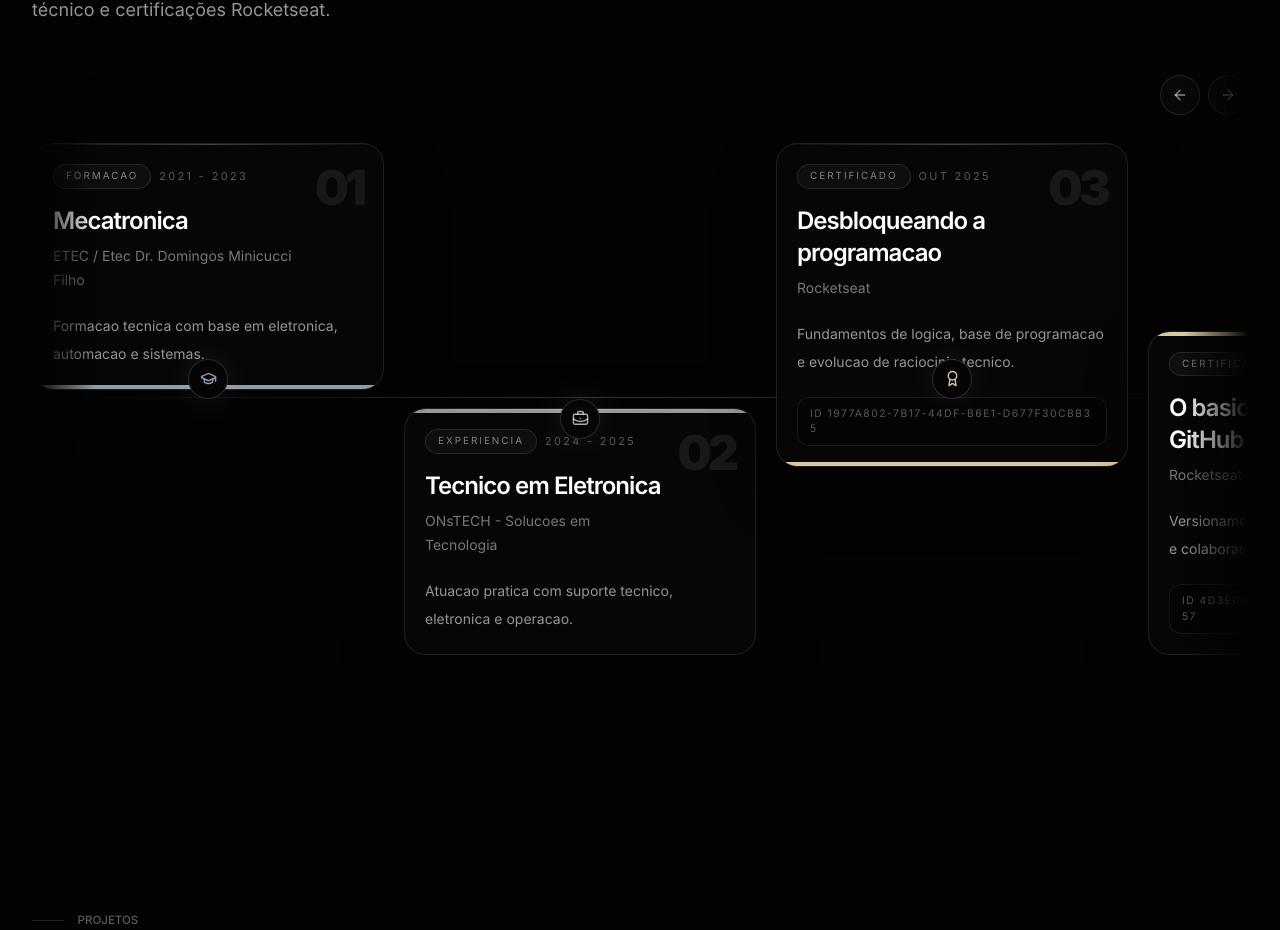
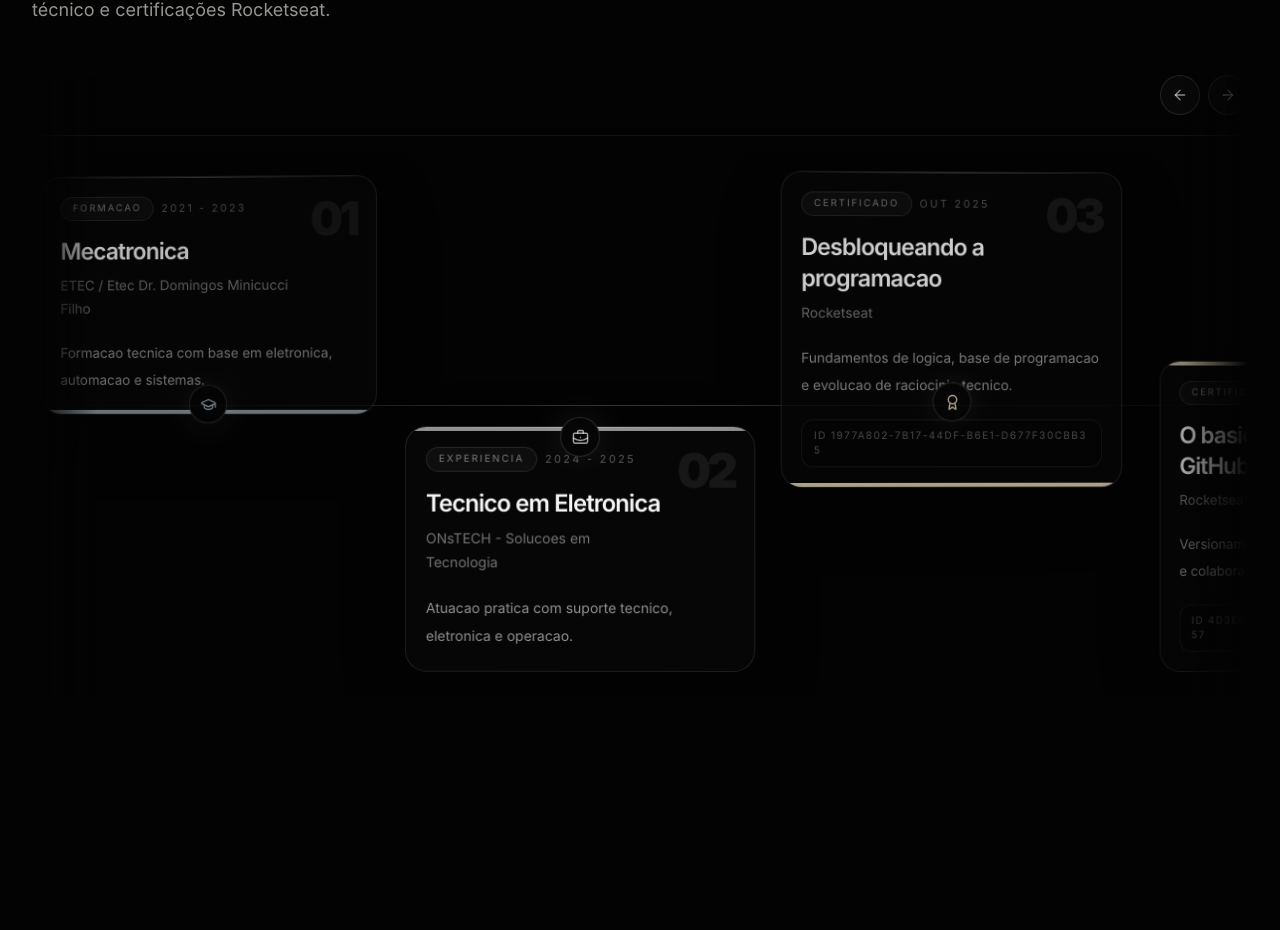
Before and after one commit to Ruthraas/portfolio, a Next.js app: page / in a window 1280 px wide. Shown: the part 2016-2946 px from the top of the page. Built offline with nearby package versions, Linux system fonts and the light colour scheme.

Commit message:
Add smooth timeline scroll effects

```diff
--- a/components/sections/timeline/timeline-card.tsx
+++ b/components/sections/timeline/timeline-card.tsx
@@ -18,8 +18,9 @@ export function TimelineCard({ index, item, locale, position }: TimelineCardProp
 
   return (
     <article
+      data-timeline-card
       className={cn(
-        "relative flex h-[32rem] w-[19.5rem] shrink-0 snap-center flex-col sm:w-[22rem]",
+        "relative flex h-[32rem] w-[19.5rem] shrink-0 snap-center flex-col transition-[filter,opacity,transform] duration-300 [--timeline-drift:0] [--timeline-focus:0] [filter:saturate(calc(0.78+var(--timeline-focus)*0.22))] [opacity:calc(0.64+var(--timeline-focus)*0.36)] [transform:translateY(calc((1-var(--timeline-focus))*10px))_rotateY(calc(var(--timeline-drift)*-5deg))_scale(calc(0.955+var(--timeline-focus)*0.045))] sm:w-[22rem]",
         isTop ? "justify-start" : "justify-end"
       )}
     >
@@ -44,7 +45,7 @@ export function TimelineCard({ index, item, locale, position }: TimelineCardProp
         )}
       />
 
-      <div className="group relative overflow-hidden rounded-[1.35rem] border border-white/10 bg-[#070707]/92 p-5 shadow-[0_1.4rem_4rem_rgba(0,0,0,0.3)] transition duration-300 hover:-translate-y-1 hover:border-white/26 hover:bg-[#101010]">
+      <div className="group relative overflow-hidden rounded-[1.35rem] border border-white/10 bg-[#070707]/92 p-5 shadow-[0_1.4rem_4rem_rgba(0,0,0,0.3)] transition duration-300 hover:-translate-y-1 hover:border-white/26 hover:bg-[#101010] hover:shadow-[0_1.8rem_5rem_rgba(216,201,165,0.08)]">
         <span className="pointer-events-none absolute inset-x-0 top-0 h-px bg-gradient-to-r from-transparent via-white/24 to-transparent" />
         <span className={cn("pointer-events-none absolute inset-x-0 h-1", isTop ? "bottom-0" : "top-0", accent.bar)} />
 
--- a/components/sections/timeline/timeline-track.tsx
+++ b/components/sections/timeline/timeline-track.tsx
@@ -3,6 +3,7 @@
 import { ArrowLeft, ArrowRight } from "lucide-react";
 import { useRef } from "react";
 import { TimelineCard } from "@/components/sections/timeline/timeline-card";
+import { useTimelineMotion } from "@/components/sections/timeline/use-timeline-motion";
 import { timelineItems } from "@/lib/site-data";
 import type { Locale } from "@/lib/i18n/translations";
 
@@ -11,17 +12,8 @@ type TimelineTrackProps = {
 };
 
 export function TimelineTrack({ locale }: TimelineTrackProps) {
-  const trackRef = useRef<HTMLDivElement>(null);
-
-  const scrollTrack = (direction: "previous" | "next") => {
-    const track = trackRef.current;
-    if (!track) return;
-
-    track.scrollBy({
-      left: direction === "next" ? track.clientWidth * 0.82 : track.clientWidth * -0.82,
-      behavior: "smooth"
-    });
-  };
+  const progressRef = useRef<HTMLSpanElement>(null);
+  const { handleWheel, scrollByPage, trackRef } = useTimelineMotion({ progressRef });
 
   return (
     <div className="relative mt-12">
@@ -29,7 +21,7 @@ export function TimelineTrack({ locale }: TimelineTrackProps) {
         <button
           type="button"
           aria-label="Voltar na linha do tempo"
-          onClick={() => scrollTrack("previous")}
+          onClick={() => scrollByPage("previous")}
           className="grid size-10 place-items-center rounded-full border border-white/10 bg-white/[0.025] text-white/52 transition hover:border-white/24 hover:text-white"
         >
           <ArrowLeft size={16} />
@@ -37,7 +29,7 @@ export function TimelineTrack({ locale }: TimelineTrackProps) {
         <button
           type="button"
           aria-label="Avancar na linha do tempo"
-          onClick={() => scrollTrack("next")}
+          onClick={() => scrollByPage("next")}
           className="grid size-10 place-items-center rounded-full border border-white/10 bg-white/[0.025] text-white/52 transition hover:border-white/24 hover:text-white"
         >
           <ArrowRight size={16} />
@@ -47,10 +39,17 @@ export function TimelineTrack({ locale }: TimelineTrackProps) {
       <div className="pointer-events-none absolute inset-y-0 left-0 z-20 w-8 bg-gradient-to-r from-[#030303] to-transparent sm:w-16" />
       <div className="pointer-events-none absolute inset-y-0 right-0 z-20 w-8 bg-gradient-to-l from-[#030303] to-transparent sm:w-16" />
       <div className="pointer-events-none absolute left-0 right-0 top-[calc(50%+1.25rem)] h-px bg-gradient-to-r from-transparent via-white/20 to-transparent" />
+      <div className="mb-4 h-px overflow-hidden rounded-full bg-white/[0.06]">
+        <span
+          ref={progressRef}
+          className="block h-full origin-left scale-x-0 bg-gradient-to-r from-[var(--warm)] via-[var(--mist)] to-white/80"
+        />
+      </div>
 
       <div
         ref={trackRef}
-        className="no-scrollbar flex snap-x snap-mandatory gap-5 overflow-x-auto overscroll-x-contain scroll-smooth pb-6 pt-2"
+        onWheel={handleWheel}
+        className="no-scrollbar flex snap-x snap-mandatory gap-5 overflow-x-auto overscroll-x-contain pb-6 pt-2 [perspective:1200px]"
       >
         {timelineItems.map((item, index) => (
           <TimelineCard
--- /dev/null
+++ b/components/sections/timeline/use-timeline-motion.ts
@@ -0,0 +1,123 @@
+"use client";
+
+import { useCallback, useEffect, useRef } from "react";
+
+const clamp = (value: number, min: number, max: number) =>
+  Math.min(max, Math.max(min, value));
+
+type UseTimelineMotionOptions = {
+  progressRef: React.RefObject<HTMLSpanElement | null>;
+};
+
+export function useTimelineMotion({ progressRef }: UseTimelineMotionOptions) {
+  const trackRef = useRef<HTMLDivElement>(null);
+  const targetScroll = useRef(0);
+  const frame = useRef(0);
+
+  const updateCards = useCallback(() => {
+    const track = trackRef.current;
+    if (!track) return;
+
+    const maxScroll = Math.max(1, track.scrollWidth - track.clientWidth);
+    const progress = track.scrollLeft / maxScroll;
+    progressRef.current?.style.setProperty("transform", `scaleX(${progress})`);
+
+    const trackCenter = track.getBoundingClientRect().left + track.clientWidth / 2;
+    const cards = track.querySelectorAll<HTMLElement>("[data-timeline-card]");
+
+    cards.forEach((card) => {
+      const rect = card.getBoundingClientRect();
+      const cardCenter = rect.left + rect.width / 2;
+      const distance = Math.abs(trackCenter - cardCenter);
+      const focus = clamp(1 - distance / (track.clientWidth * 0.48), 0, 1);
+      const drift = clamp((trackCenter - cardCenter) / track.clientWidth, -1, 1);
+
+      card.style.setProperty("--timeline-focus", focus.toFixed(3));
+      card.style.setProperty("--timeline-drift", drift.toFixed(3));
+    });
+  }, [progressRef]);
+
+  const animateToTarget = useCallback(() => {
+    const track = trackRef.current;
+    if (!track) return;
+
+    const delta = targetScroll.current - track.scrollLeft;
+    track.scrollLeft += delta * 0.14;
+    updateCards();
+
+    if (Math.abs(delta) > 0.35) {
+      frame.current = window.requestAnimationFrame(animateToTarget);
+      return;
+    }
+
+    track.scrollLeft = targetScroll.current;
+    frame.current = 0;
+    updateCards();
+  }, [updateCards]);
+
+  const scrollByPage = useCallback(
+    (direction: "previous" | "next") => {
+      const track = trackRef.current;
+      if (!track) return;
+
+      const maxScroll = Math.max(0, track.scrollWidth - track.clientWidth);
+      const distance = track.clientWidth * 0.82;
+      targetScroll.current = clamp(
+        track.scrollLeft + (direction === "next" ? distance : -distance),
+        0,
+        maxScroll
+      );
+
+      if (!frame.current) frame.current = window.requestAnimationFrame(animateToTarget);
+    },
+    [animateToTarget]
+  );
+
+  const handleWheel = useCallback(
+    (event: React.WheelEvent<HTMLDivElement>) => {
+      const track = trackRef.current;
+      if (!track || Math.abs(event.deltaX) > Math.abs(event.deltaY)) return;
+
+      const maxScroll = Math.max(0, track.scrollWidth - track.clientWidth);
+      const nextScroll = clamp(targetScroll.current + event.deltaY * 0.92, 0, maxScroll);
+      const canScroll = nextScroll !== targetScroll.current;
+
+      if (!canScroll) return;
+
+      event.preventDefault();
+      targetScroll.current = nextScroll;
+
+      if (!frame.current) frame.current = window.requestAnimationFrame(animateToTarget);
+    },
+    [animateToTarget]
+  );
+
+  useEffect(() => {
+    const track = trackRef.current;
+    if (!track) return;
+
+    targetScroll.current = track.scrollLeft;
+    updateCards();
+
+    const handleScroll = () => {
+      if (!frame.current) targetScroll.current = track.scrollLeft;
+      updateCards();
+    };
+    const handleResize = () => updateCards();
+
+    track.addEventListener("scroll", handleScroll, { passive: true });
+    window.addEventListener("resize", handleResize);
+
+    return () => {
+      if (frame.current) window.cancelAnimationFrame(frame.current);
+      track.removeEventListener("scroll", handleScroll);
+      window.removeEventListener("resize", handleResize);
+    };
+  }, [updateCards]);
+
+  return {
+    handleWheel,
+    scrollByPage,
+    trackRef
+  };
+}
```
